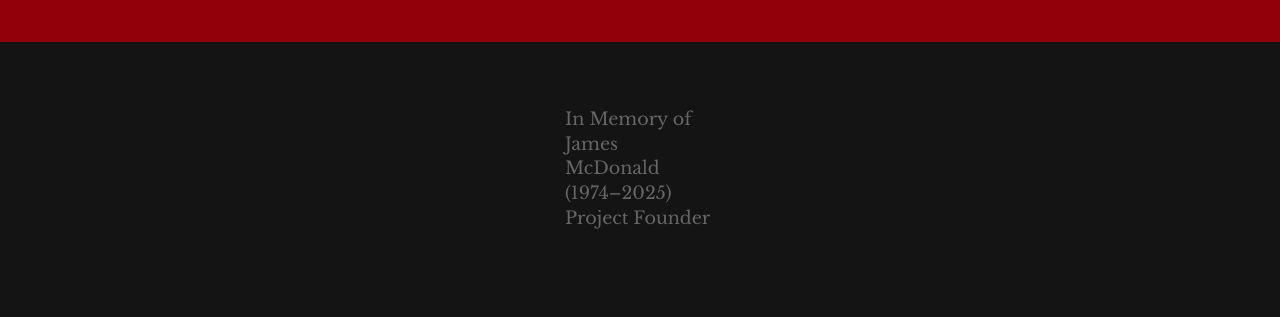
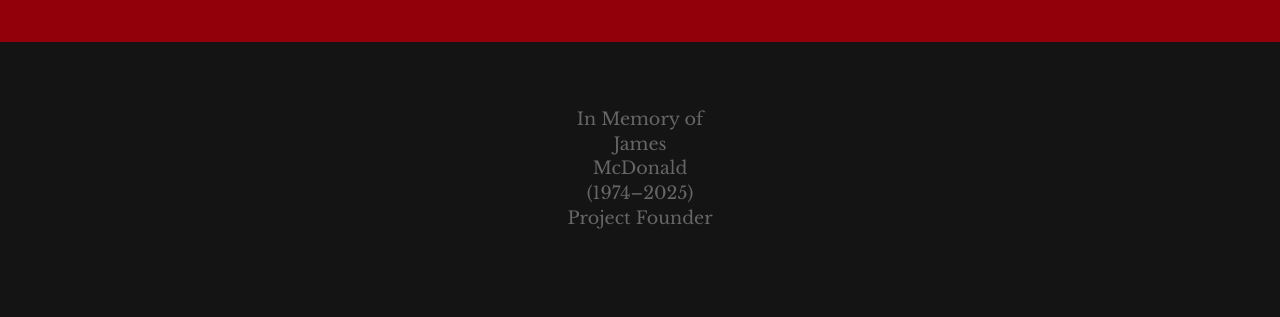
Before and after one commit to 0mhz-net/0mhz-net.github.io, a Jekyll site: the page built from index.html, in a window 1280 px wide. Shown: the part 4461-4778 px from the top of the page. Built offline with Jekyll 4.4.1, drawn with Linux system fonts in a browser that asks for light colours.

Commit message:
Center align footer

```diff
--- a/_layouts/default.html
+++ b/_layouts/default.html
@@ -39,7 +39,7 @@
 					{% endfor %}
 
 					<ul class="footer-links">
-						<li>In Memory of<br>James McDonald<br>(1974&ndash;2025)<br>Project Founder</p></li>
+						<li style="text-align: center">In Memory of<br>James McDonald<br>(1974&ndash;2025)<br>Project Founder</p></li>
 					</ul>
 				</div>
 			</div>
```
